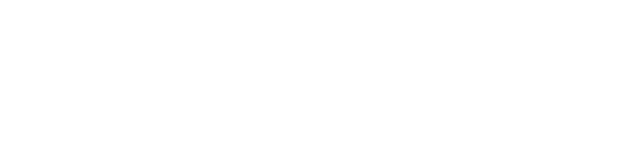
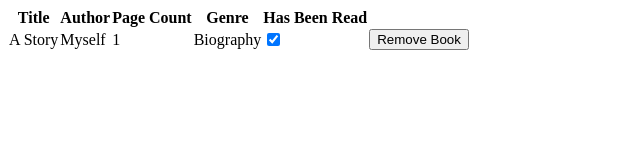
Before and after one commit to TyeRooth/library-new, a website: page index.html in a window 1280 px wide. Shown: the whole page, without its empty margins (0-640 px from the left). Drawn offline with Linux system fonts and the light colour scheme.

Commit message:
Table with details of books displayed in DOM

```diff
--- a/index.html
+++ b/index.html
@@ -9,6 +9,8 @@
     <link href="styles.css" rel="stylesheet">
 </head>
 <body>
+    <div class="table-container">
 
+    </div>
 </body>
 </html>
--- a/script.js
+++ b/script.js
@@ -1,9 +1,65 @@
 let myLibrary = [];
 
-function Book() {
-
+function Book(title, author, page_count, genre, been_read, index) {
+  this.title = title;
+  this.author = author;
+  this.page_count = page_count;
+  this.genre = genre;
+  this.been_read = been_read;
+  this.index = index;
 }
 
-function addBookToLibrary() {
+myLibrary[0] = new Book("A Story", "Myself", 1, "Biography", true, 0);
 
+function addBookToLibrary() {}
+
+// Create table for DOM
+const table = document.createElement("thead");
+
+const thead = document.createElement("thead");
+const headerRow = document.createElement("tr");
+const headers = ["Title", "Author", "Page Count", "Genre", "Has Been Read"];
+
+headers.forEach((header) => {
+  const th = document.createElement("th");
+  th.textContent = header;
+  headerRow.appendChild(th);
+});
+
+thead.appendChild(headerRow);
+
+const tbody = document.createElement("tbody");
+
+function createTD(detail) {
+  const td = document.createElement("td");
+  td.textContent = detail;
+  return td;
 }
+
+myLibrary.forEach((book) => {
+  const tr = document.createElement("tr");
+  tr.appendChild(createTD(book.title));
+  tr.appendChild(createTD(book.author));
+  tr.appendChild(createTD(book.page_count));
+  tr.appendChild(createTD(book.genre));
+
+  const been_read_td = document.createElement("td");
+  const been_read_check = document.createElement("input");
+  been_read_check.setAttribute("type", "checkbox");
+  been_read_check.setAttribute("checked", book.been_read);
+  been_read_td.appendChild(been_read_check);
+  tr.appendChild(been_read_td);
+
+  const remove_td = document.createElement("td");
+  const remove_btn = document.createElement("button");
+  remove_btn.textContent = "Remove Book";
+  remove_td.appendChild(remove_btn);
+  tr.appendChild(remove_td);
+
+  tbody.appendChild(tr);
+});
+
+table.appendChild(thead);
+table.appendChild(tbody);
+const main = document.querySelector(".table-container");
+main.appendChild(table);
```
